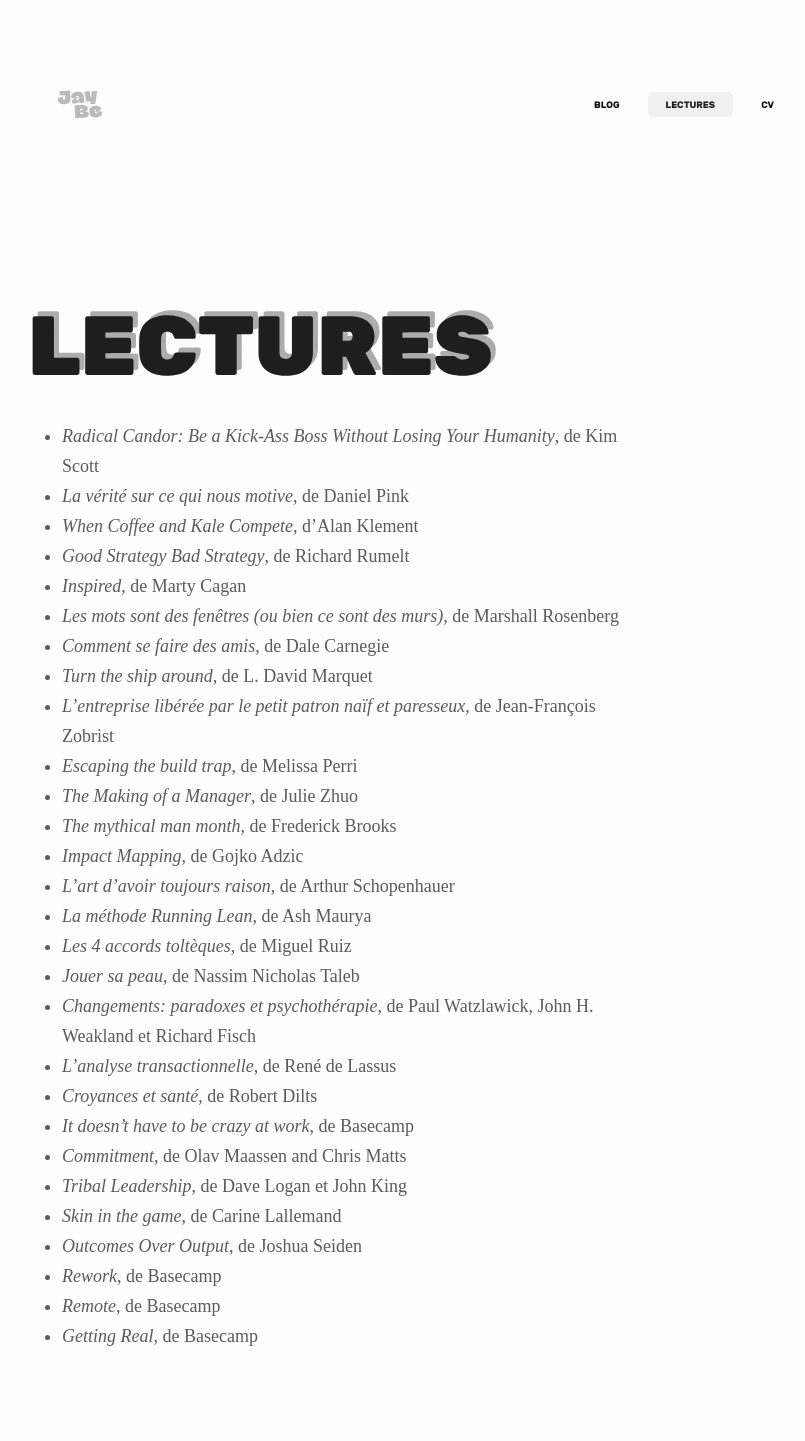
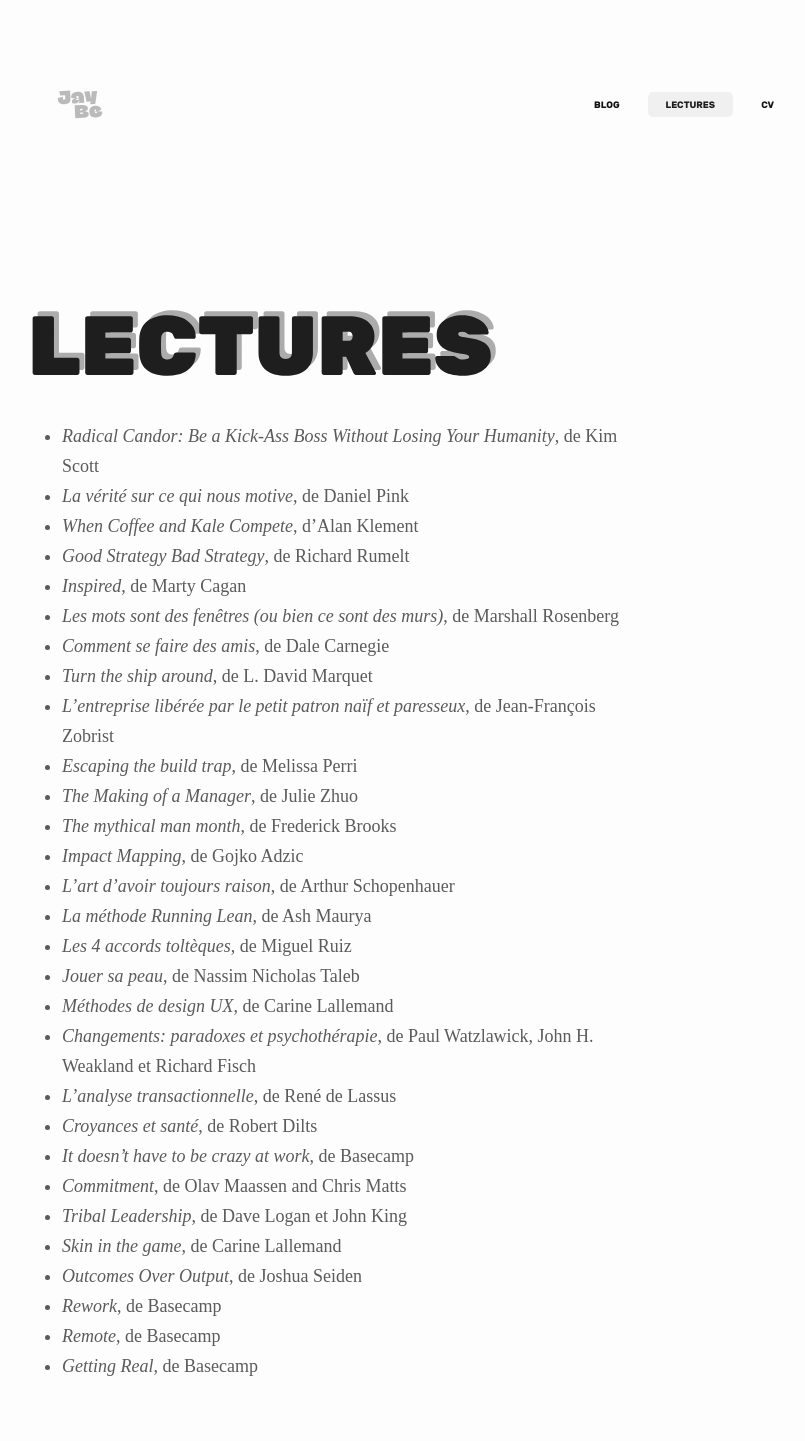
Before and after one commit to JbDenoual/jbdenoual.github.io, a Jekyll site: the page built from books.md, in a window 1280 px wide. Shown: the whole page, without its empty margins (213-1018 px from the left). Built offline with Jekyll 4.4.1, drawn with Linux system fonts in a browser that asks for light colours; some web fonts are replaced; before the commit the page ends 1411 px from its top, so only the background shows below that.

Commit message:
[Update] Book list

```diff
--- a/books.md
+++ b/books.md
@@ -26,6 +26,7 @@
 * <a href="https://www.amazon.fr/m%C3%A9thode-Running-Lean-Transformer-succ%C3%A8s/dp/2354561237" class="reading-link">_La méthode Running Lean_, de Ash Maurya</a><br />
 * <a href="https://www.amazon.fr/quatre-accords-tolt%C3%A8ques-libert%C3%A9-personnelle/dp/2889116549" class="reading-link">_Les 4 accords toltèques_, de Miguel Ruiz</a><br />
 * <a href="https://www.amazon.fr/Jouer-peau-Asym%C3%A9tries-cach%C3%A9es-quotidienne/dp/2251447598" class="reading-link">_Jouer sa peau_, de Nassim Nicholas Taleb</a><br />
+* <a href="https://www.amazon.fr/M%C3%A9thodes-design-fondamentales-concevoir-interactifs/dp/2212673981" class="reading-link">_Méthodes de design UX_, de Carine Lallemand</a><br />
 * <a href="https://www.amazon.fr/Changements-Paradoxes-psychoth%C3%A9rapie-Paul-Watzlawick/dp/2757841890" class="reading-link">_Changements: paradoxes et psychothérapie_, de Paul Watzlawick, John H. Weakland et Richard Fisch</a><br />
 * <a href="https://www.amazon.fr/LANALYSE-TRANSACTIONNELLE-Ren%C3%A9-Lassus/dp/2501027647" class="reading-link">_L'analyse transactionnelle_, de René de Lassus</a><br />
 * <a href="https://www.amazon.fr/dp/2220034895" class="reading-link">_Croyances et santé_, de Robert Dilts </a><br />
```
